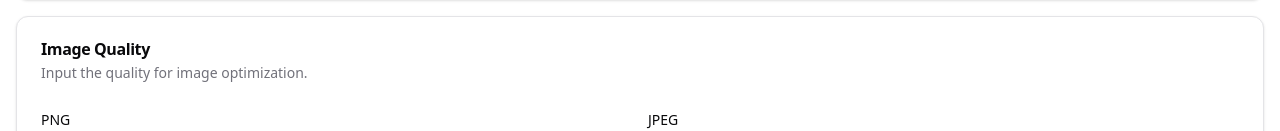
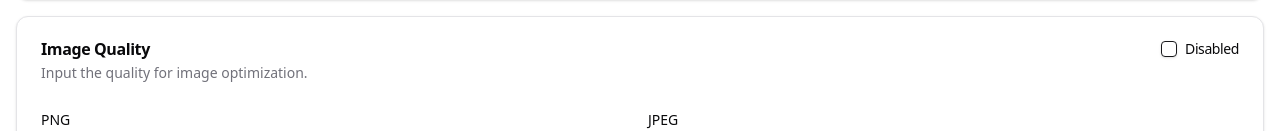
Before and after one commit to vicanso/springbok, a React (Vite) app: page / in a window 1280 px wide. Both pictures are taken after a click on the button 96 px from the left and 776 px from the top of the page. Shown: the part 337-468 px from the top of the page. Built offline with nearby package versions, Linux system fonts and the light colour scheme.

Commit message:
feat: support disable image optimize

```diff
--- a/src/helpers/utils.ts
+++ b/src/helpers/utils.ts
@@ -1,5 +1,5 @@
 import { listen, TauriEvent, UnlistenFn } from "@tauri-apps/api/event";
-import { eol, platform } from "@tauri-apps/plugin-os";
+import { eol } from "@tauri-apps/plugin-os";
 
 import { getCurrentWindow, LogicalSize } from "@tauri-apps/api/window";
 import {
@@ -47,10 +47,10 @@ export async function initWindow() {
     document.addEventListener("contextmenu", (e) => e.preventDefault());
   }
   const win = getCurrentWindow();
-  if (platform() === "macos") {
-    await win.setTitleBarStyle("overlay");
-    titleBarHeight = 25;
-  }
+  // if (platform() === "macos") {
+  //   await win.setTitleBarStyle("overlay");
+  //   titleBarHeight = 25;
+  // }
   const scale = await win.scaleFactor();
   const size = getWindowSizeFromStorage();
   if (size) {
@@ -79,7 +79,7 @@ export function formatError(err: unknown) {
       if (data.message) {
         message = data.message as string;
       }
-    } catch (_e) {}
+    } catch (_e) { }
   }
 
   return {
@@ -104,7 +104,7 @@ function unlistenDragDrop(fn: DropFilesEventCallback) {
 export async function initListenDragDrop(): Promise<UnlistenFn> {
   if (isWebMode()) {
     // TODO mock
-    return () => {};
+    return () => { };
   }
 
   const unlisten = await listen<{
--- a/src/i18n/en.ts
+++ b/src/i18n/en.ts
@@ -17,6 +17,7 @@ export default {
     restoreImageFail: "Restore Image Fail",
   },
   setting: {
+    disabled: "Disabled",
     supportImages: "Support Images",
     supportImageTips: "Enable the format for image optimization.",
     imageQuality: "Image Quality",
--- a/src/i18n/zh.ts
+++ b/src/i18n/zh.ts
@@ -17,6 +17,7 @@ export default {
     restoreImageFail: "恢复图片失败",
   },
   setting: {
+    disabled: "禁用",
     supportImages: "支持的图片格式",
     supportImageTips: "启用要支持的图片格式",
     imageQuality: "图片压缩级别",
--- a/src/pages/Home.tsx
+++ b/src/pages/Home.tsx
@@ -85,6 +85,9 @@ const formatStatus = (
         </TooltipProvider>
       );
     }
+    case Status.Ignored: {
+      return <span></span>;
+    }
     default: {
       return <span>...</span>;
     }
@@ -110,7 +113,7 @@ export default function Home() {
     }
     try {
       await add(getConvertFormats(), ...files);
-      start(getQualities());
+      start(getQualities(), setting.optimizeDisabled);
     } catch (err) {
       console.error(err);
     }
@@ -375,7 +378,7 @@ export default function Home() {
                   return;
                 }
                 reset();
-                start(getQualities());
+                start(getQualities(), setting.optimizeDisabled);
               }}
             >
               <RotateCw className="mr-2 h-4 w-4" /> {homeI18n("again")}
--- a/src/pages/Setting.tsx
+++ b/src/pages/Setting.tsx
@@ -47,6 +47,7 @@ export default function Setting() {
     toggleSupportedFormat,
     toggleSupportedConvert,
     updateQuality,
+    updateOptimizeDisabled,
     setting,
     reset,
   } = useSettingSate();
@@ -182,7 +183,7 @@ export default function Setting() {
     );
   });
 
-  const iamgeQualities = [
+  const imageQualities = [
     ImageFormat.Png,
     ImageFormat.Jpeg,
     ImageFormat.Avif,
@@ -209,6 +210,7 @@ export default function Setting() {
         <Input
           type="number"
           id={id}
+          disabled={setting.optimizeDisabled}
           defaultValue={defaultQuality}
           onChange={(e) => {
             updateQuality(item, e.target.valueAsNumber);
@@ -263,11 +265,24 @@ export default function Setting() {
       {/* image quality */}
       <Card className="m-4">
         <CardHeader>
-          <CardTitle>{settingI18n("imageQuality")}</CardTitle>
+          <CardTitle>
+            <div className="flex items-center space-x-2 float-right">
+              <Checkbox id="quality-disabled" defaultChecked={setting.optimizeDisabled} onCheckedChange={(value) => {
+                updateOptimizeDisabled(value.valueOf() as boolean);
+              }} />
+              <label
+                htmlFor="quality-disabled"
+                className="text-sm font-medium leading-none peer-disabled:cursor-not-allowed peer-disabled:opacity-70"
+              >
+                {settingI18n("disabled")}
+              </label>
+            </div>
+            {settingI18n("imageQuality")}
+          </CardTitle>
           <CardDescription>{settingI18n("imageQualityTips")}</CardDescription>
         </CardHeader>
         <CardContent className="grid grid-cols-2 gap-4">
-          {iamgeQualities}
+          {imageQualities}
         </CardContent>
       </Card>
     </div>
--- a/src/states/filetree.ts
+++ b/src/states/filetree.ts
@@ -14,6 +14,7 @@ export enum Status {
   Success,
   Fail,
   NotSupported,
+  Ignored,
 }
 export interface File {
   status: Status;
@@ -39,8 +40,8 @@ interface FiletreeState {
     top: number;
     average: number;
   };
-  optim: (qualities: Record<string, number>) => void;
-  start: (qualities: Record<string, number>) => void;
+  optim: (qualities: Record<string, number>, optimizeDisabled: boolean) => void;
+  start: (qualities: Record<string, number>, optimizeDisabled: boolean) => void;
   reset: () => void;
   restore: (hash: string, file: string) => Promise<void>;
   add: (
@@ -178,10 +179,10 @@ const filetreeState = create<FiletreeState>()((set, get) => ({
       };
     });
   },
-  start: (qualities: Record<string, number>) => {
+  start: (qualities: Record<string, number>, optimizeDisabled: boolean) => {
     const { processing, optim } = get();
     if (!processing) {
-      optim(qualities);
+      optim(qualities, optimizeDisabled);
     }
   },
   restore: async (hash: string, file: string) => {
@@ -207,7 +208,7 @@ const filetreeState = create<FiletreeState>()((set, get) => ({
       files,
     });
   },
-  optim: (qualities: Record<string, number>) => {
+  optim: (qualities: Record<string, number>, optimizeDisabled: boolean) => {
     const { files } = get();
     const index = files.findIndex((item) => item.status === Status.Pending);
     if (index === -1) {
@@ -227,9 +228,16 @@ const filetreeState = create<FiletreeState>()((set, get) => ({
         if (file.original) {
           return imamgeConvert(file.original, file.path, qualities);
         }
+        if (optimizeDisabled) {
+          return null;
+        }
         return imageOptimize(file.path, qualities);
       })
       .then((data) => {
+        if (!data) {
+          file.status = Status.Ignored;
+          return;
+        }
         file.width = data.width;
         file.height = data.height;
         file.size = data.size;
@@ -254,7 +262,7 @@ const filetreeState = create<FiletreeState>()((set, get) => ({
         set({
           files,
         });
-        get().optim(qualities);
+        get().optim(qualities, optimizeDisabled);
       });
   },
   stats: () => {
--- a/src/states/setting.ts
+++ b/src/states/setting.ts
@@ -11,6 +11,7 @@ interface Setting {
   pngQuality: number;
   jpegQuality: number;
   avifQuality: number;
+  optimizeDisabled: boolean;
 }
 
 export enum ImageFormat {
@@ -27,6 +28,7 @@ function getSetting() {
     pngQuality: 90,
     jpegQuality: 90,
     avifQuality: 70,
+    optimizeDisabled: false,
   };
 
   Object.assign(defaultSetting, getSettingFromStorage());
@@ -44,6 +46,7 @@ interface SettingState {
   getConvertFormats: () => Record<string, string[]>;
   updateSupportFormats: (supportFormats: string[]) => void;
   updateQuality: (format: string, quality: number) => void;
+  updateOptimizeDisabled: (disabled: boolean) => void;
 }
 
 const settingState = create<SettingState>()((set, get) => ({
@@ -119,6 +122,14 @@ const settingState = create<SettingState>()((set, get) => ({
       setting,
     });
   },
+  updateOptimizeDisabled: (disabled: boolean) => {
+    const { setting } = get();
+    setting.optimizeDisabled = disabled;
+    setSettingToStorage(setting);
+    set({
+      setting,
+    });
+  },
   updateQuality: (format: string, quality: number) => {
     const { setting } = get();
     switch (format) {
```
Also changed, not shown: 2 other files (tests, documents, lock files or other folders).
